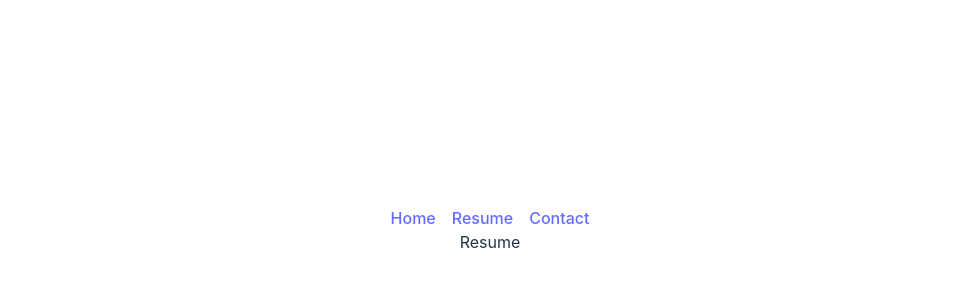
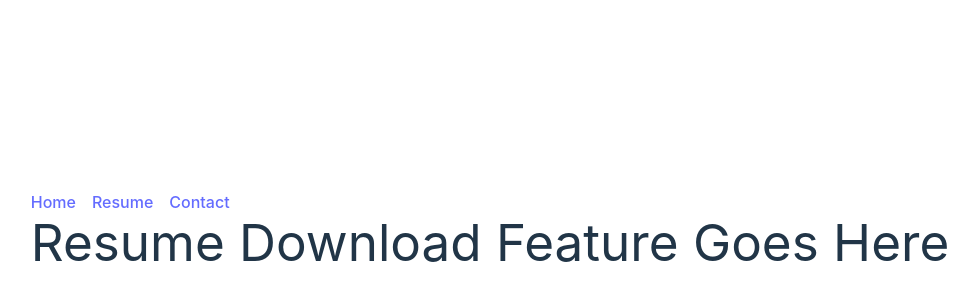
Before and after one commit to Teja-saie/2023-portfolio, a React (Vite) app: page /resume in a window 1280 px wide. Shown: the part 170-470 px from the top of the page, without its empty margins (150-1128 px from the left). Built offline with nearby package versions, Linux system fonts and the light colour scheme.

Commit message:
Commit Working

```diff
--- a/src/assets/Pages/Resume.tsx
+++ b/src/assets/Pages/Resume.tsx
@@ -2,7 +2,7 @@ import React from 'react'
 
 const Resume = () => {
   return (
-    <div>Resume</div>
+    <div><h1>Resume Download Feature Goes Here</h1></div>
   )
 }
 
```
